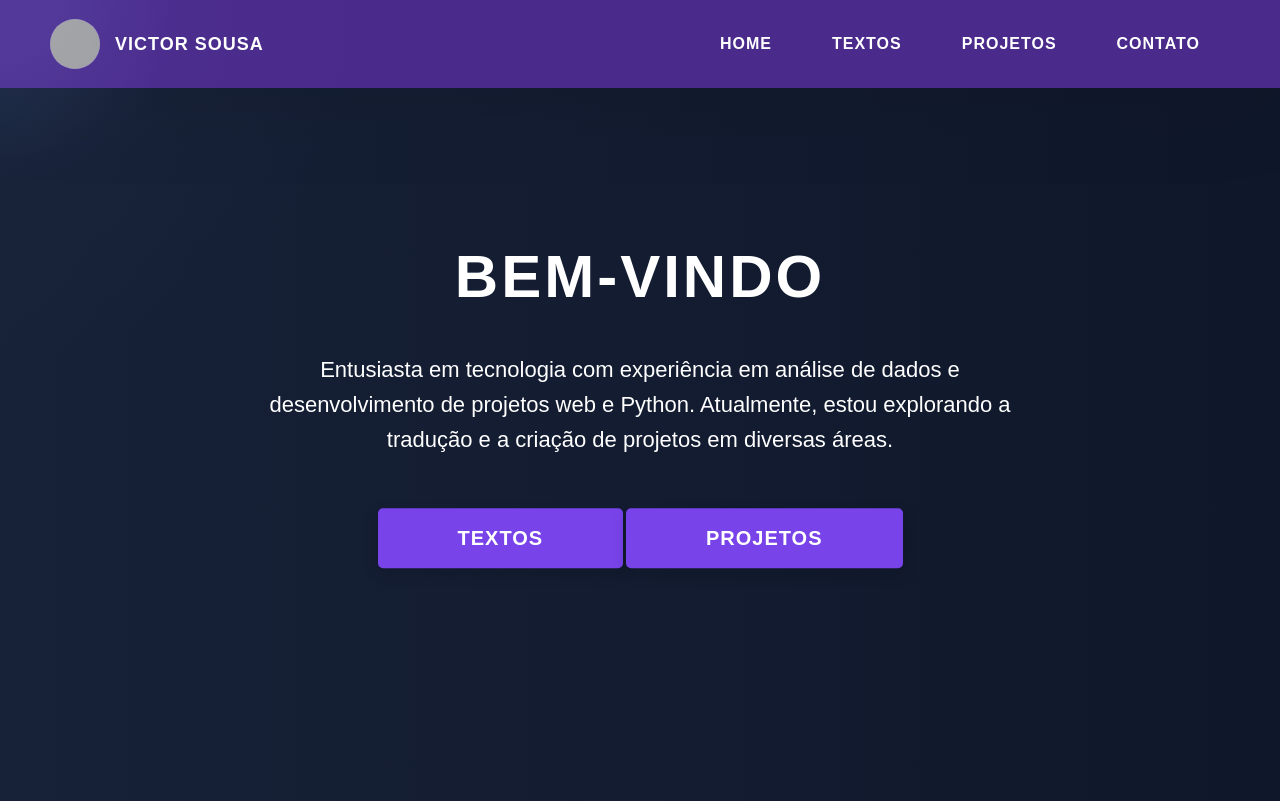
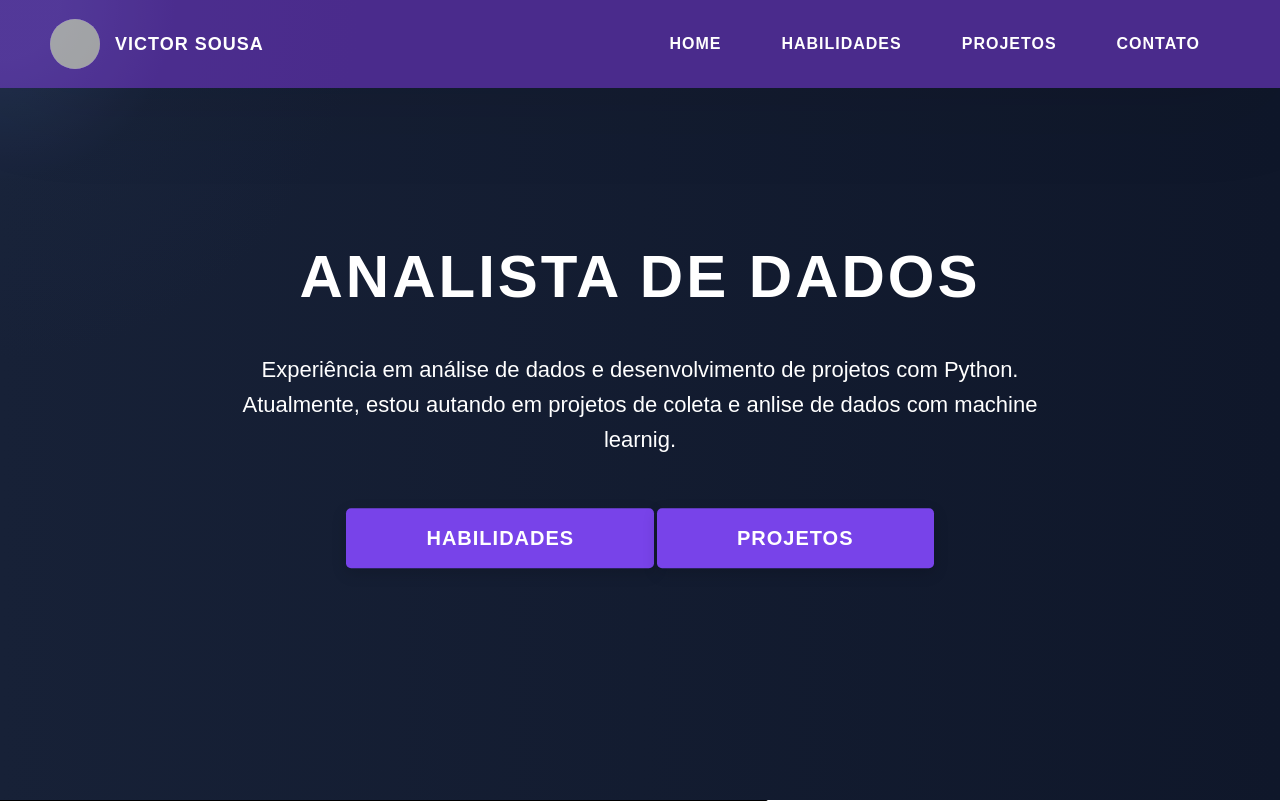
Before and after one commit to Victor-Sousa-hub/PercursosTransfinitos, a Flask app: template app/templates/index.html in a window 1280 px wide. Shown: the top 801 px of the page. Run offline with Flask 3, Linux system fonts and the light colour scheme; the template is opened without the code that fills it, so the values that code supplies are empty; grey boxes are pictures that could not be loaded.

Commit message:
Atualuzaição no desing na pagina e nova section

```diff
--- a/app/templates/index.html
+++ b/app/templates/index.html
@@ -37,7 +37,7 @@
                     <a href="{{url_for('main.index')}}" class="header__link"> Home </a>
                 </li>
                 <li class="header__link-wrapper">
-                    <a href="#textos" class="header__link">Textos </a>
+                    <a href="#habilidades" class="header__link">Habilidades </a>
                 </li>
                 <li class="header__link-wrapper">
                     <a href="#projetos" class="header__link"> Projetos </a>
@@ -58,21 +58,74 @@
 
 
         <div class="home-hero__content">
-            <h1 class="heading-primary">Bem-vindo</h1>
+            <h1 class="heading-primary">Analista de dados</h1>
 
             <div class="home-hero__info">
-            <p class="text-primary">Entusiasta em tecnologia com experiência em análise
-                        de dados e desenvolvimento de projetos web e Python. Atualmente,
-                    estou explorando a tradução e a criação de projetos em diversas áreas.</p>
+            <p class="text-primary">Experiência em análise
+                de dados e desenvolvimento de projetos com Python. Atualmente,
+                                   estou autando em projetos de coleta e anlise de dados com machine learnig.</p>
             </div>
 
 
             <div class="home-hero__cta ">
-            <a href="{{ url_for('main.textos') }}" class="btn btn--bg">Textos</a>
-            <a href="{{ url_for('main.projetos') }}" class="btn btn--bg">Projetos</a>
+            <a href="#habilidades" class="btn btn--bg">Habilidades</a>
+            <a href="#projetos" class="btn btn--bg">Projetos</a>
             </div>
     </div>
 </section>
+
+<section class="section-cards" id="habilidades">
+    <h1 class="title-grid">Principais Habilidades</h1>
+    <div class="section-cards-grid">
+        <div class="card">
+            <h2>Python</h2>
+        </div>
+
+        <div class="card">
+            <h2>TensorFlow</h2>
+        </div>
+        <div class="card">
+            <h2>Pandas</h2>
+        </div>
+
+        <div class="card">
+            <h2>BeautifulSoup</h2>
+        </div>
+
+        <div class="card">
+            <h2>dash</h2>
+        </div>
+
+        <div class="card">
+            <h2>matplotlib</h2>
+        </div>
+
+        <div class="card">
+            <h2>Jupyter</h2>
+        </div>
+
+        <div class="card">
+            <h2>SAS</h2>
+        </div>
+
+        <div class="card">
+            <h2>SQL</h2>
+        </div>
+
+        <div class="card">
+            <h2>Excel</h2>
+        </div>
+
+        <div class="card">
+            <h2>PowerBi</h2>
+        </div>
+
+        <div class="card">
+            <h2>StoryTelling</h2>
+        </div>
+    </div>
+</section>
+
 
 <section class="projects" id="projetos">
     {% block content %}
@@ -82,14 +135,9 @@
 
     </div>
 </section>
-    <div class="main-conteiner">
-
-        <div id="textos">   {% include 'textos.html' %}</div>
-
-    </div>
     {% endblock %}
 
-</div>
+
 
     <div>
     <footer class="footer">
```
Also changed, not shown: app/templates/cards.html (renamed from app/templates/finsearch.html, +7 -3 lines).
